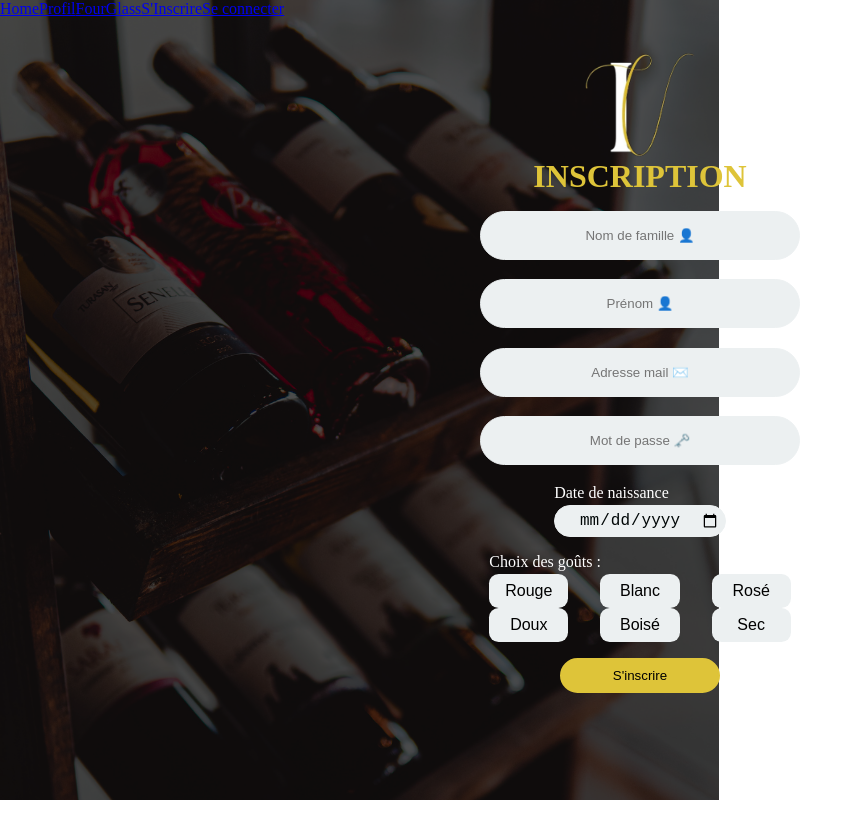
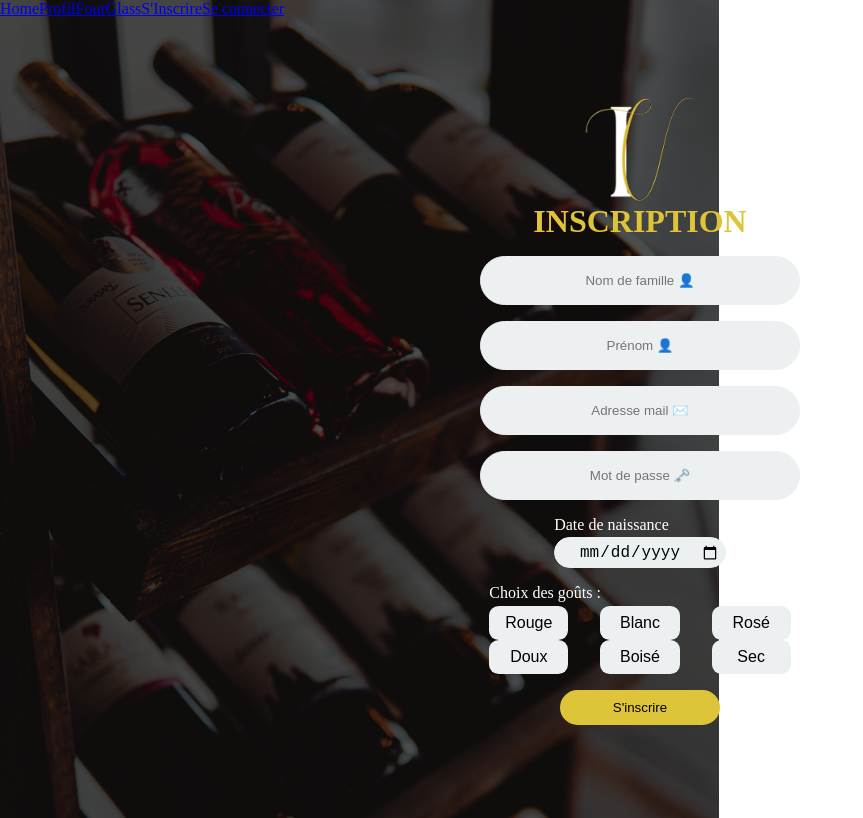
Before and after one commit to WildCodeSchool/2023-02-JS-Reims-project-3-inovin, a React (Vite) app in the folder frontend/: page /register in a window 1280 px wide. Shown: the whole page, without its empty margins (0-863 px from the left). Built offline with nearby package versions, Linux system fonts and the light colour scheme.

Commit message:
Update PR

```diff
--- a/frontend/src/App.css
+++ b/frontend/src/App.css
@@ -56,8 +56,7 @@ body {
   color: #010707;
   text-decoration: none;
   text-align: center;
-  padding: 0.5rem;
-  margin: 0.2rem;
+  padding: 0.5rem 1rem;
   border-radius: 2rem;
   font-size: 1.2rem;
   font-weight: 800;
@@ -85,9 +84,7 @@ body {
   display: flex;
   flex-direction: column;
   justify-content: center;
-  min-height: 90.5vh;
-  display: flex;
-  flex-direction: column;
+  min-height: 100vh;
   align-items: center;
 }
 
--- a/frontend/src/App.scss
+++ b/frontend/src/App.scss
@@ -4,20 +4,7 @@
     display: flex;
     align-items: center;
     flex-direction: column;
-  }
-}
-
-/*Page Register*/
-.inscription {
-  border: 5px solid #dec439;
-  border-radius: 1rem;
-  display: grid;
-  grid-template-columns: repeat(2, 0.25fr);
-  justify-content: center;
-  grid-gap: 1rem;
-  margin: 5rem;
-  .submit {
-    text-align: center;
+    gap: 0.4rem;
   }
 }
 
--- a/frontend/src/pages/Login.jsx
+++ b/frontend/src/pages/Login.jsx
@@ -43,7 +43,6 @@ function Login() {
         <h1>CONNEXION</h1>
       </div>
       <div>
-        <label htmlFor="username">
         <input
           placeholder="Adresse mail ✉️"
           ref={usernameRef}
@@ -51,10 +50,8 @@ function Login() {
           id="username"
           name="username"
         />
-        </label>
       </div>
       <div>
-        <label htmlFor="password">
         <input
           placeholder="Mot de passe 🗝️"
           ref={passwordRef}
@@ -62,7 +59,6 @@ function Login() {
           id="password"
           name="password"
         />
-        </label>
       </div>
       <button className="register" type="submit">
         se connecter
--- a/frontend/src/pages/Register.jsx
+++ b/frontend/src/pages/Register.jsx
@@ -62,7 +62,6 @@ function Register() {
         <h1>INSCRIPTION</h1>
       </div>
       <div>
-        <label htmlFor="lastName">
         <input
           placeholder="Nom de famille 👤"
           ref={lastNameRef}
@@ -70,10 +69,8 @@ function Register() {
           id="lastName"
           name="lastName"
         />
-        </label>
       </div>
       <div>
-        <label htmlFor="firstName">
         <input
           placeholder="Prénom 👤"
           ref={firstNameRef}
@@ -81,10 +78,8 @@ function Register() {
           id="firstName"
           name="firstName"
         />
-        </label>
       </div>
       <div>
-        <label htmlFor="email">
         <input
           placeholder="Adresse mail ✉️"
           ref={emailRef}
@@ -92,10 +87,8 @@ function Register() {
           id="email"
           name="email"
         />
-        </label>
       </div>
       <div>
-        <label htmlFor="password">
         <input
           placeholder="Mot de passe 🗝️"
           ref={passwordRef}
@@ -103,7 +96,6 @@ function Register() {
           id="password"
           name="password"
         />
-        </label>
       </div>
       <div>
         <label htmlFor="dateOfBirth">Date de naissance </label>
@@ -163,7 +155,7 @@ function Register() {
           </button>
         </div>
       </div>
-      <div className="testest">
+      <div>
         <button className="register" type="submit">
           S'inscrire
         </button>
```
Lines whose indentation alone changed are shown as unchanged.
